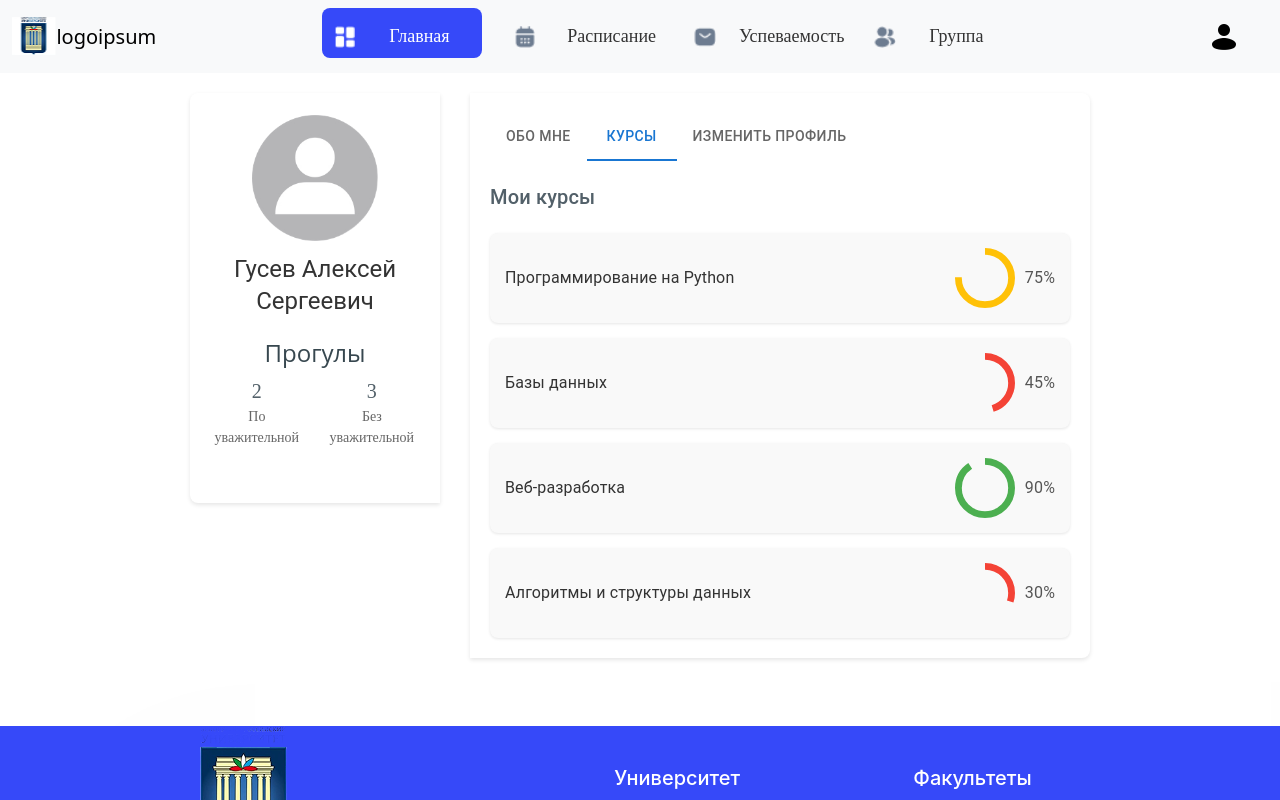
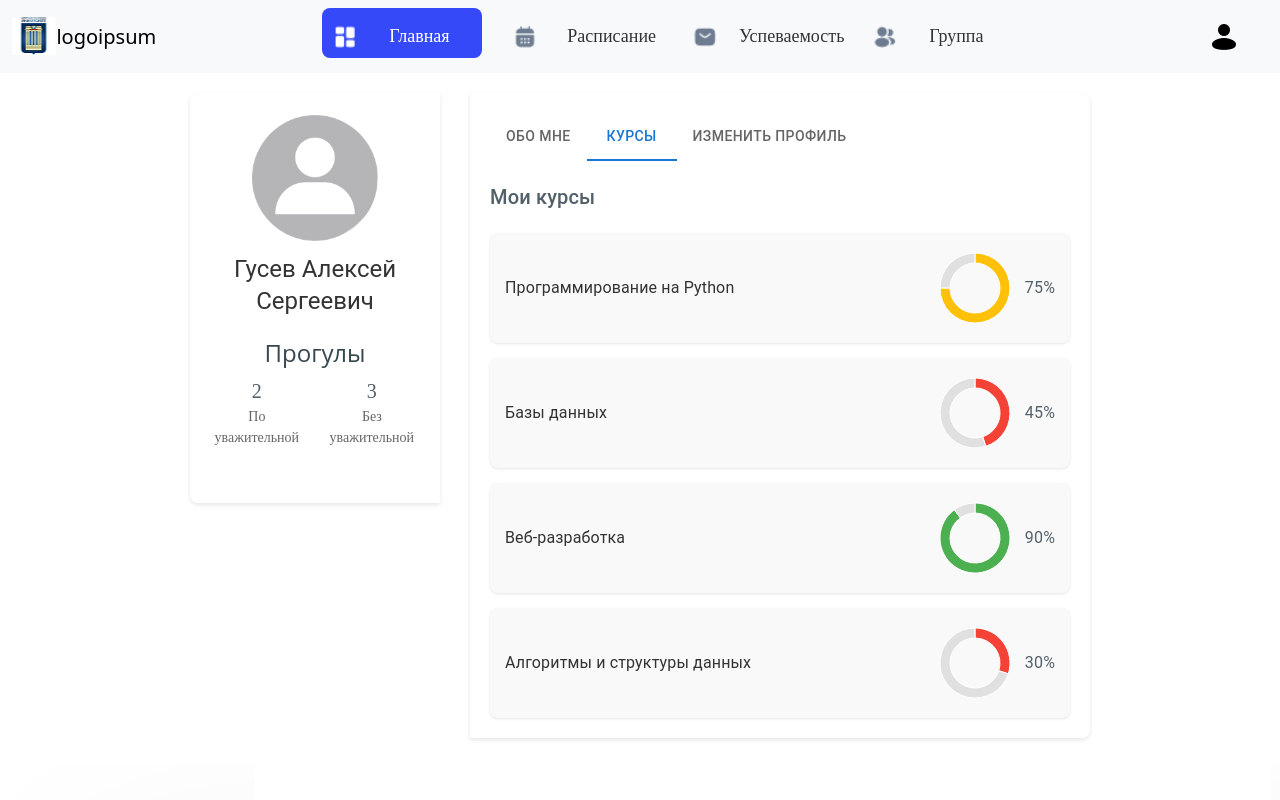
Before and after one commit to Rubick1337/JournalUniversity, a React (Create React App) app in the folder Client/journal/: page /test in a window 1280 px wide. Both pictures are taken after a click on the tab "КУРСЫ". Shown: the top 800 px of the page. Built offline with nearby package versions, Linux system fonts and the light colour scheme.

Commit message:
feat: add reactchart for diagramm

```diff
--- a/Client/journal/package.json
+++ b/Client/journal/package.json
@@ -24,6 +24,7 @@
     "react-router-dom": "^7.2.0",
     "react-scripts": "5.0.1",
     "react-sortable-hoc": "^2.0.0",
+    "recharts": "^2.15.1",
     "redux": "^5.0.1",
     "swiper": "^11.2.4",
     "web-vitals": "^2.1.4"
--- a/Client/journal/src/components/Profile/ProfileCourses.jsx
+++ b/Client/journal/src/components/Profile/ProfileCourses.jsx
@@ -1,7 +1,7 @@
+import React, { useState } from 'react';
+import { Typography, Box } from '@mui/material';
+import { PieChart, Pie, Cell } from 'recharts';
 
-import { Typography, CircularProgress, Box } from '@mui/material';
-import './ProfileStyle.css';
-import React, { useState } from 'react';
 const ProfileCourses = () => {
     const [courses] = useState([
         { name: 'Программирование на Python', progress: 75 },
@@ -10,39 +10,42 @@ const ProfileCourses = () => {
         { name: 'Алгоритмы и структуры данных', progress: 30 }
     ]);
 
+    const COLORS = ['#4caf50', '#ffc107', '#f44336']; // Цвета для разного прогресса
+
     const getProgressColor = (progress) => {
-        if (progress >= 80) return '#4caf50';
-        if (progress >= 50) return '#ffc107';
-        return '#f44336';
+        if (progress >= 80) return COLORS[0];
+        if (progress >= 50) return COLORS[1];
+        return COLORS[2];
     };
 
     return (
         <Box>
-            <Typography variant="h6" className="section-title" sx={{ marginBottom: '20px' }}>
+            <Typography variant="h6" sx={{ marginBottom: '20px' }}>
                 Мои курсы
             </Typography>
             <div className="courses-list">
                 {courses.map((course, index) => (
                     <div key={index} className="course-item">
-                        <div className="course-info">
-                            <Typography variant="subtitle1" className="course-name">
-                                {course.name}
-                            </Typography>
-                        </div>
-                        <div className="course-progress">
-                            <CircularProgress
-                                variant="determinate"
-                                value={course.progress}
-                                size={60}
-                                thickness={5}
-                                sx={{
-                                    color: getProgressColor(course.progress),
-                                    marginRight: '10px'
-                                }}
-                            />
-                            <Typography variant="body1" className="progress-percent">
-                                {course.progress}%
-                            </Typography>
+                        <Typography variant="subtitle1" className="course-name">
+                            {course.name}
+                        </Typography>
+                        <div className="container--diagram">
+                            <PieChart width={80} height={80}>
+                                <Pie
+                                    data={[{ value: course.progress }, { value: 100 - course.progress }]}
+                                    cx="50%"
+                                    cy="50%"
+                                    startAngle={90}
+                                    endAngle={-270}
+                                    innerRadius={25}
+                                    outerRadius={35}
+                                    dataKey="value"
+                                >
+                                    <Cell fill={getProgressColor(course.progress)} />
+                                    <Cell fill="#e0e0e0" />
+                                </Pie>
+                            </PieChart>
+                            <Typography variant="body1">{course.progress}%</Typography>
                         </div>
                     </div>
                 ))}
--- a/Client/journal/src/components/Profile/ProfileStyle.css
+++ b/Client/journal/src/components/Profile/ProfileStyle.css
@@ -227,11 +227,16 @@
     font-weight: 600;
     color: #555;
 }
-
+.container--diagram
+{
+    display: flex;
+    justify-content: center;
+    align-items: center;
+    gap: 10px;
+}
 /* Адаптивность для курсов */
 @media (max-width: 600px) {
     .course-item {
-        flex-direction: column;
         align-items: flex-start;
     }
 
```
Also changed, not shown: 1 other file (tests, documents, lock files or other folders).
